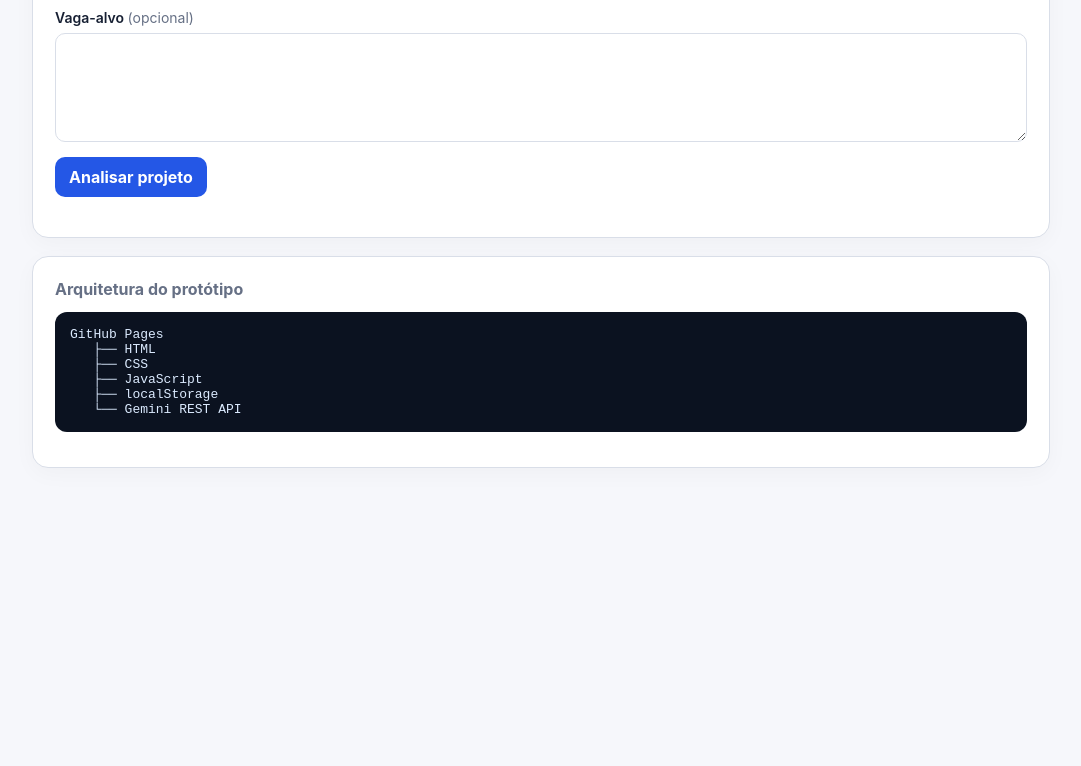
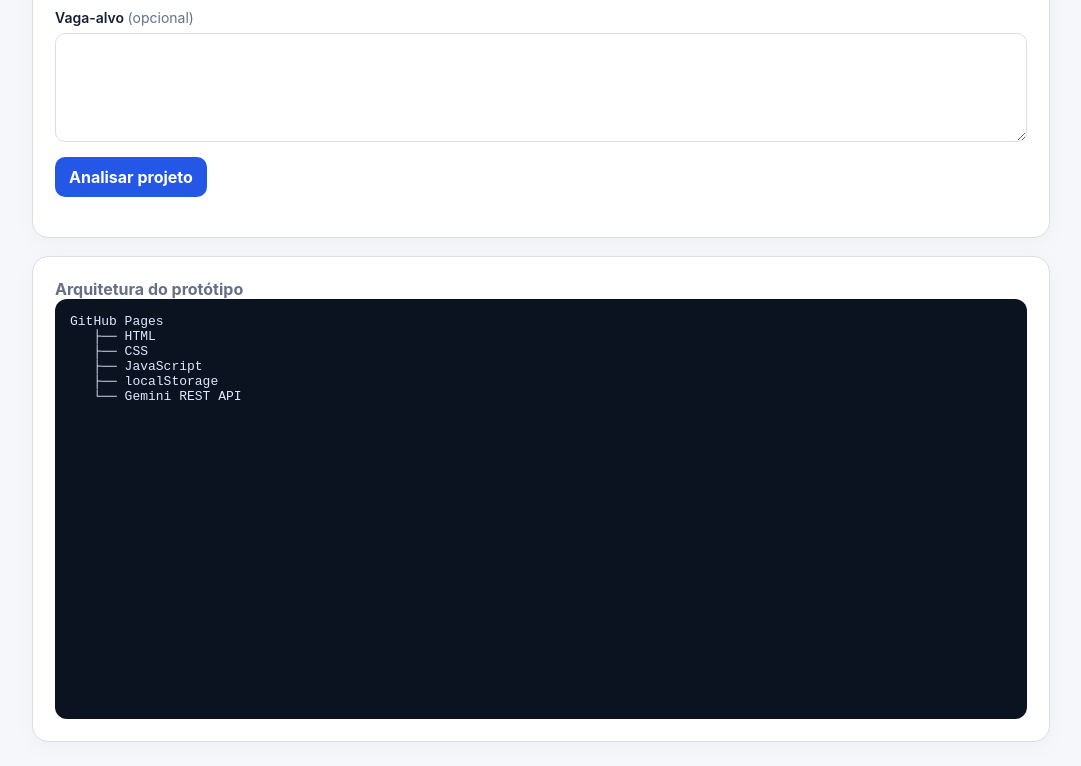
Before and after one commit to renandias3158/acaba-a-aula-pelo-o-amor-de-deus, a plain HTML site: page index.html in a window 1280 px wide. Shown: the part 895-1661 px from the top of the page, without its empty margins (99-1180 px from the left). Before the commit the page ends 1387 px from the top, so only its background shows below. Drawn offline with Linux system fonts and the light colour scheme.

Commit message:
Update style.css

```diff
--- a/style.css
+++ b/style.css
@@ -205,24 +205,25 @@ pre,
   padding:15px;
   border-radius:12px;
 
-  /* altura máxima antes de aparecer o scroll */
+  /* ALTURA FIXA */
+  height:420px;
   max-height:420px;
 
-  /* scroll vertical e horizontal */
-  overflow-y:auto;
+  /* SCROLL */
+  overflow-y:scroll;
   overflow-x:auto;
 
-  /* permite quebrar linhas muito grandes */
+  /* texto */
   white-space:pre-wrap;
   overflow-wrap:anywhere;
   word-break:break-word;
 
-  /* evita que o pre aumente o tamanho da página */
+  /* largura */
   width:100%;
   max-width:100%;
 
-  /* melhora a experiência de rolagem */
-  scrollbar-width:auto;
+  /* evita problemas no layout */
+  margin:0;
 }
 
 /* =========================================================
```
